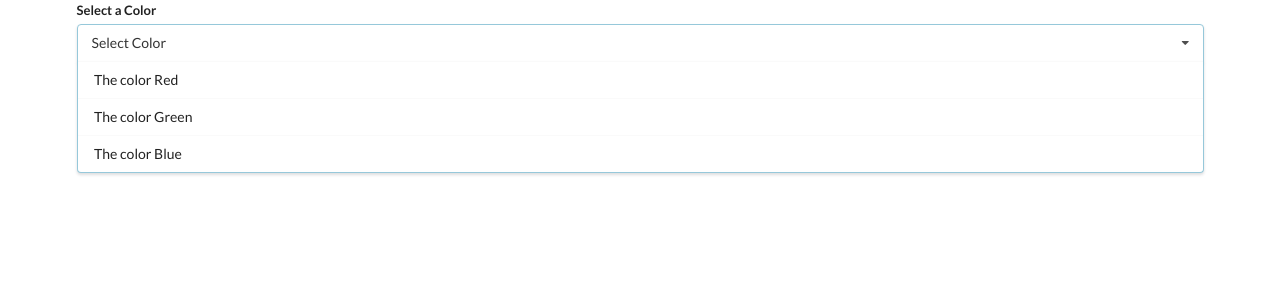
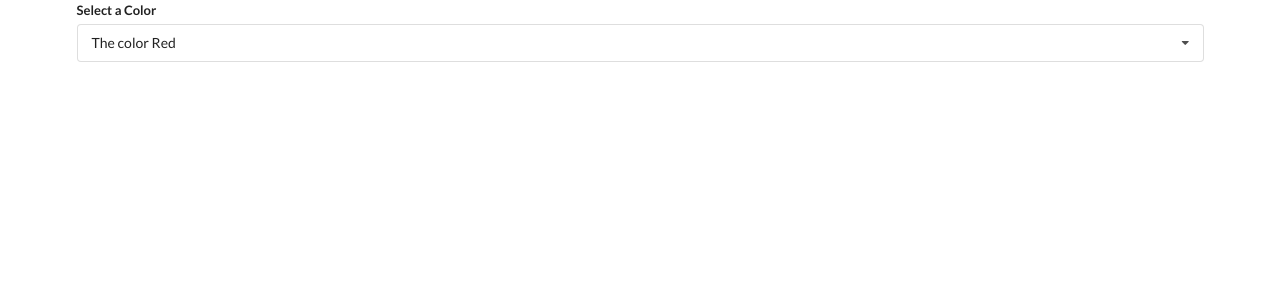
Before and after one commit to IulianStave/widgetsR, a React (Create React App) app: page / in a window 1280 px wide. Shown: the top 300 px of the page. Built offline with nearby package versions, Linux system fonts and the light colour scheme.

Commit message:
Expand collapse dropdown

```diff
--- a/src/App.js
+++ b/src/App.js
@@ -1,46 +1,50 @@
-import React from 'react';
-import Accordion from './components/Accordion';
-import Search from './components/Search';
-import Dropdown from './components/Dropdown';
+import React, { useState } from "react";
+import Accordion from "./components/Accordion";
+import Search from "./components/Search";
+import Dropdown from "./components/Dropdown";
 
 const items = [
   {
-    title: 'What is React?',
-    content: 'React is a front end javascript framework'
+    title: "What is React?",
+    content: "React is a front end javascript framework",
   },
   {
-    title: 'Why use React?',
-    content: 'React is a favorite JS library among engineers'
+    title: "Why use React?",
+    content: "React is a favorite JS library among engineers",
   },
   {
-    title: 'How do you use React?',
-    content: 'You use React by creating components'
+    title: "How do you use React?",
+    content: "You use React by creating components",
   },
 ];
-
 
 const options = [
   {
     label: "The color Red",
-    color: 'red'
+    value: "red",
   },
   {
     label: "The color Green ",
-    color: 'green'
+    value: "green",
   },
   {
     label: "The color Blue",
-    color: 'blue'
+    value: "blue",
   },
-]
+];
 
 export default () => {
+  const [selected, setSelected] = useState(options[0]);
+
   return (
     <div className="ui container">
       {/* <Search /> */}
       {/* <Accordion items={items} /> */}
-      <Dropdown options={options}/>
+      <Dropdown
+        selected={selected}
+        onSelectedChange={setSelected}
+        options={options}
+      />
     </div>
-  )
-
+  );
 };
--- a/src/components/Dropdown.js
+++ b/src/components/Dropdown.js
@@ -1,27 +1,41 @@
-import React from 'react';
+import React, { useState } from "react";
 
-const Dropdown = ( {options }) => {
-  const renderedOptions = options.map( (option) => {
+const Dropdown = ({ options, selected, onSelectedChange }) => {
+  const [open, setOpen] = useState(false);
+  const renderedOptions = options.map((option) => {
+    // if (option.label === selected.label){
+    if (option.value === selected.value) {
+      return null;
+    }
+
     return (
-      <div key={option.value} className="item">
+      <div
+        key={option.value}
+        className="item"
+        onClick={() => onSelectedChange(option)}
+      >
         {option.label}
       </div>
-    )
-  })
+    );
+  });
   return (
     <div className="ui form">
       <div className="field">
         <label className="label">Select a Color</label>
-        <div className="ui selection dropdown visible active">
+        <div
+          onClick={() => setOpen(!open)}
+          className={`ui selection dropdown ${open ? "visible active" : ""}`}
+        >
           <i className="dropdown icon"></i>
-          <div className="text"> Select Color</div>
-          <div className="menu visible transition">
+          <div className="text"> {selected.label} </div>
+          <div className={`menu ${open ? 'visible transition' : ''}`}>
             {renderedOptions}
           </div>
+
         </div>
       </div>
     </div>
-  )
+  );
 };
 
 export default Dropdown;
```
